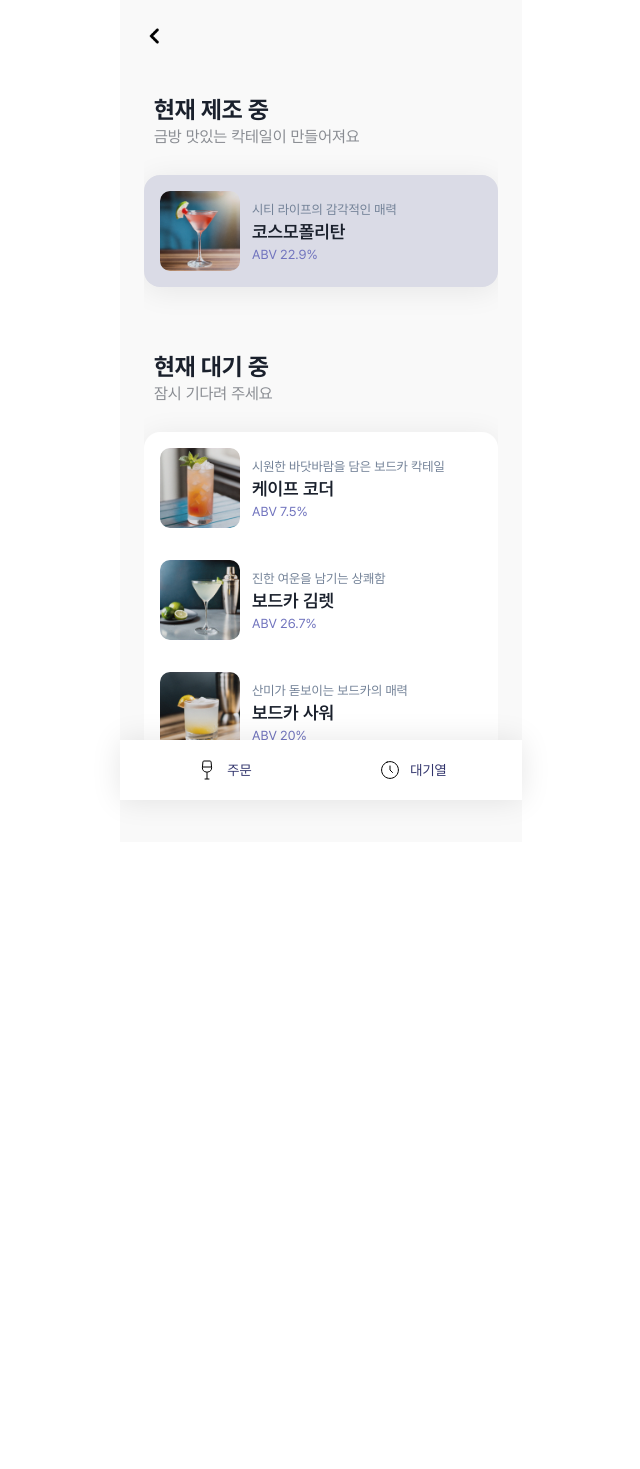
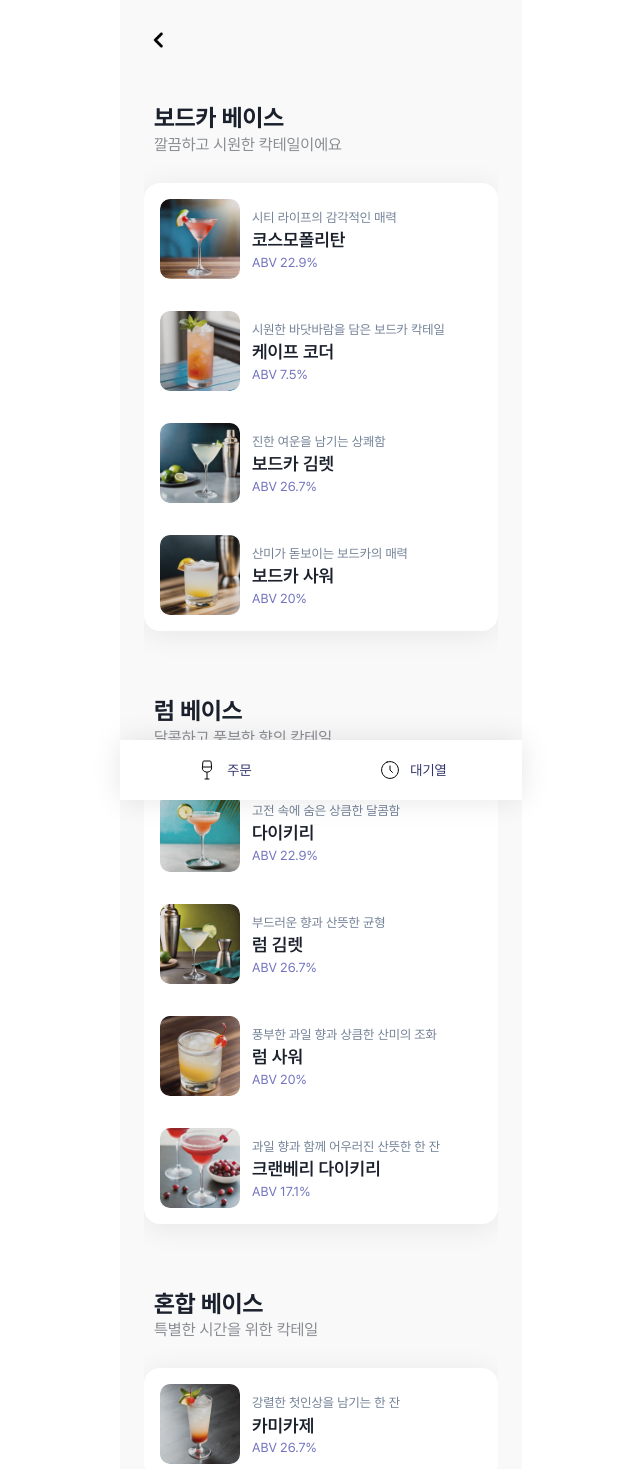
Before and after one commit to jamie2779/cocktail-web, a Next.js app: page /order in a window 1280 px wide. Shown: the top 1469 px of the page, without its empty margins (319-959 px from the left). Before the commit the page ends 842 px from the top, so only its background shows below. Built offline with nearby package versions, Linux system fonts and the light colour scheme.

Commit message:
feat: navigate btn

```diff
--- a/app/order/page.tsx
+++ b/app/order/page.tsx
@@ -1,47 +1,19 @@
-import { Box, VStack} from "@chakra-ui/react";
+"use client";
+
+import { Box, VStack } from "@chakra-ui/react";
 import Title from "@/components/Title";
 import Nav from "@/components/Nav";
-import MenuList,{MenuItem} from "@/components/MenuList";
+import MenuList from "@/components/MenuList";
 import Back from "@/components/Back";
 
-function Making({ imageSrc, name, description, abv }: MenuItem){
-
-  const makingItems = [
-    {
-      imageSrc,name,description,abv
-    },
-  ];
-
-  return (
-
-      <VStack
-        flex="1"
-        overflowY="scroll"
-        spacing="16px"
-        align="stretch"
-
-      >
-
-        <Title category="현재 제조 중" title="금방 맛있는 칵테일이 만들어져요" />
-        <MenuList menuItems={makingItems} background="#dadbe6"/>
-
-      </VStack>
-
-  );
-}
-
-
-
 export default function Home() {
-
-  const examItems = [
+  const vodkaItems = [
     {
       imageSrc: "/Cosmopolitan.png",
       name: "코스모폴리탄",
       description: "시티 라이프의 감각적인 매력",
       abv: 22.9,
     },
-
     {
       imageSrc: "/Cape_Codder.png",
       name: "케이프 코더",
@@ -62,7 +34,41 @@ export default function Home() {
     },
   ];
 
+  const rumItems = [
+    {
+      imageSrc: "/Daiquiri.png",
+      name: "다이키리",
+      description: "고전 속에 숨은 상큼한 달콤함",
+      abv: 22.9,
+    },
+    {
+      imageSrc: "/Rum_Gimlet.png",
+      name: "럼 김렛",
+      description: "부드러운 향과 산뜻한 균형",
+      abv: 26.7,
+    },
+    {
+      imageSrc: "/Rum_Sour.png",
+      name: "럼 사워",
+      description: "풍부한 과일 향과 상큼한 산미의 조화",
+      abv: 20.0,
+    },
+    {
+      imageSrc: "/Cranberry_Daiquiri.png",
+      name: "크랜베리 다이키리",
+      description: "과일 향과 함께 어우러진 산뜻한 한 잔",
+      abv: 17.1,
+    },
+  ];
 
+  const mixItems = [
+    {
+      imageSrc: "/Kamikaze.png",
+      name: "카미카제",
+      description: "강렬한 첫인상을 남기는 한 잔",
+      abv: 26.7,
+    },
+  ];
 
   return (
     <Box
@@ -72,7 +78,7 @@ export default function Home() {
       display="flex"
       flexDirection="column"
     >
-      <Back/>
+      <Back />
       <VStack
         flex="1"
         overflowY="scroll"
@@ -80,17 +86,13 @@ export default function Home() {
         spacing="16px"
         align="stretch"
       >
-
-        <Making
-            imageSrc={examItems[0].imageSrc}
-            name={examItems[0].name}
-            description={examItems[0].description}
-            abv={examItems[0].abv}/>
-
-        <Title category="현재 대기 중" title="잠시 기다려 주세요" />
-        <MenuList menuItems={examItems.slice(1, examItems.length)} />
+        <Title category="보드카 베이스" title="깔끔하고 시원한 칵테일이에요" />
+        <MenuList menuItems={vodkaItems} />
+        <Title category="럼 베이스" title="달콤하고 풍부한 향의 칵테일" />
+        <MenuList menuItems={rumItems} />
+        <Title category="혼합 베이스" title="특별한 시간을 위한 칵테일" />
+        <MenuList menuItems={mixItems} />
       </VStack>
-
       <Nav />
     </Box>
   );
--- a/components/Back.tsx
+++ b/components/Back.tsx
@@ -1,16 +1,31 @@
-import { Box } from "@chakra-ui/react";
+"use client";
+
+import { Box, IconButton } from "@chakra-ui/react";
 import Image from "next/image";
+import { useRouter } from "next/navigation";
 
+export default function Back() {
+  const router = useRouter();
 
-export default function Back(){
-    return(
+  const handleNavigation = (path: string) => {
+    router.push(path);
+  };
+  return (
     <Box margin={5}>
+      <IconButton
+        backgroundColor={"#f9f9f9"}
+        aria-label="back"
+        cursor="pointer"
+        onClick={() => handleNavigation("/")}
+      >
         <Image
           src={"/Back.png"}
-                alt = {"back"}
+          alt={"back"}
           width={32}
           height={30}
+          style={{ borderRadius: "10px" }}
         />
+      </IconButton>
     </Box>
   );
-};
+}
--- a/components/Nav.tsx
+++ b/components/Nav.tsx
@@ -30,12 +30,12 @@ const Nav = () => {
       <NavItem
         icon={<Image src="/Drink.svg" alt="Menu" width={24} height={24} />}
         label="주문"
-        onClick={() => handleNavigation("/")}
+        onClick={() => handleNavigation("/order")}
       />
       <NavItem
         icon={<Image src="/History.svg" alt="History" width={24} height={24} />}
         label="대기열"
-        onClick={() => handleNavigation("/order")}
+        onClick={() => handleNavigation("/queue")}
       />
     </Box>
   );
--- a/components/NavItem.tsx
+++ b/components/NavItem.tsx
@@ -1,3 +1,5 @@
+"use client";
+
 import { Box, Text } from "@chakra-ui/react";
 import { MouseEventHandler } from "react";
 
@@ -15,6 +17,7 @@ const NavItem: React.FC<NavItemProps> = ({ icon, label, onClick }) => {
       padding="8px"
       cursor="pointer"
       onClick={onClick}
+      _hover={{ backgroundColor: "#787fff" }}
     >
       {icon}
       <Text marginLeft="8px" fontSize="14px" color="#30336b">
```
Also changed, not shown: app/Admin/page.tsx (+6 -18 lines), app/Welcome/page.tsx (deleted, +0 -70 lines), app/page.tsx (+58 -75 lines), app/queue/page.tsx (added, +84 -0 lines). Lines whose indentation alone changed are shown as unchanged.
